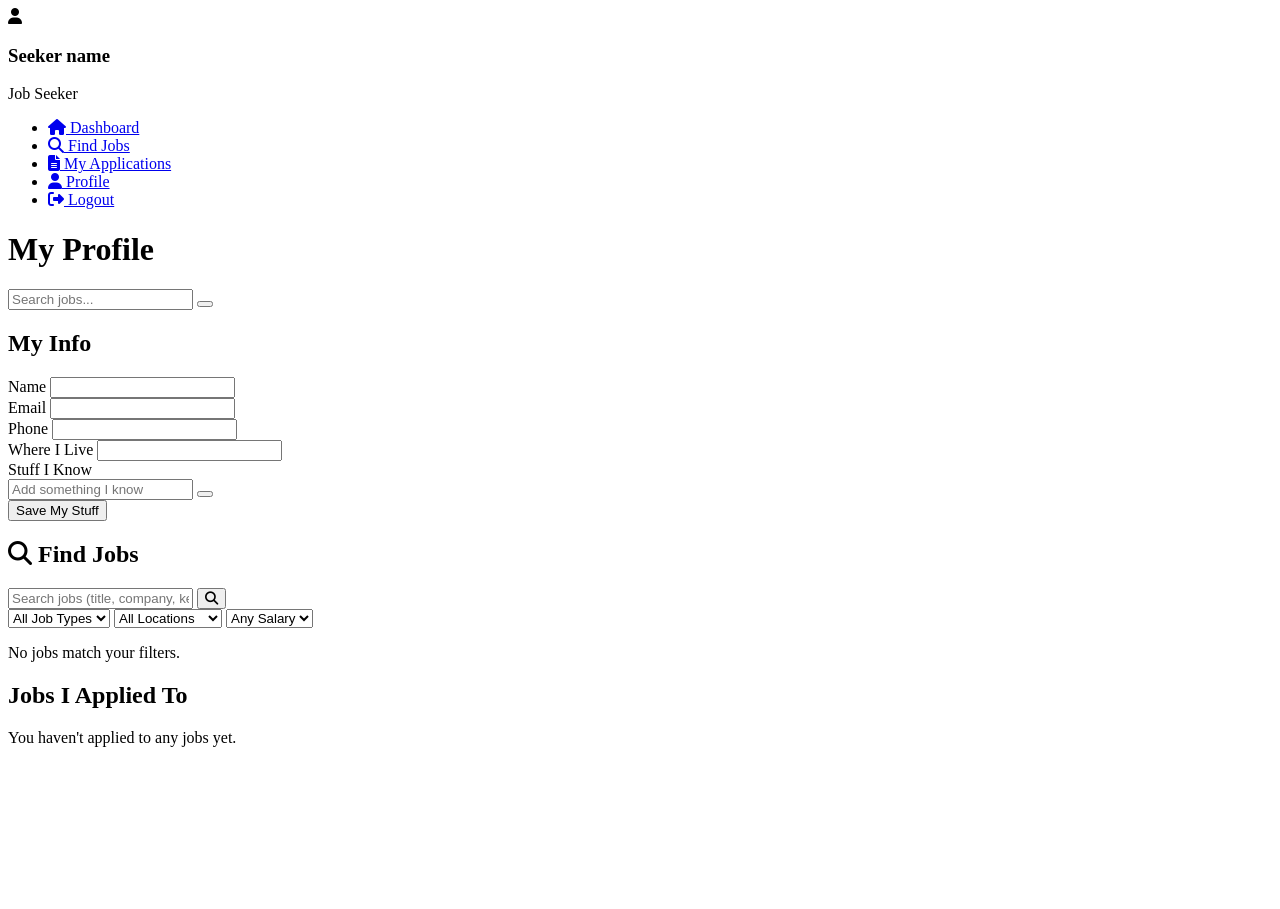
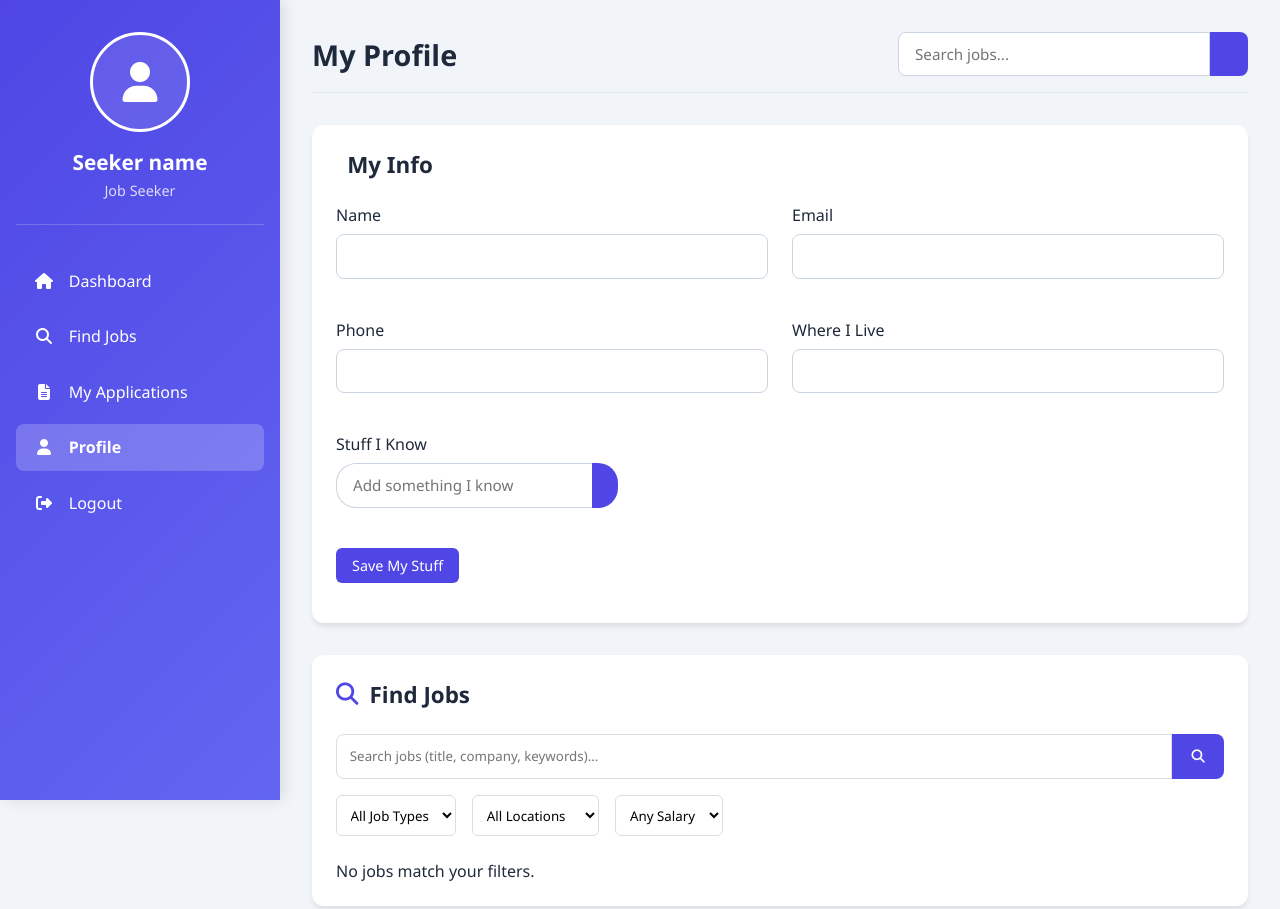
Before and after one commit to gitdajesse/Job---Portal-, a plain HTML site: page seeker-dashboard.html in a window 1280 px wide. Shown: the top 909 px of the page. Before the commit the page ends 800 px from the top, so only its background shows below. Drawn offline with Linux system fonts and the light colour scheme.

Commit message:
Update seeker-dashboard.html

```diff
--- a/seeker-dashboard.html
+++ b/seeker-dashboard.html
@@ -8,7 +8,7 @@
       rel="stylesheet"
       href="https://cdnjs.cloudflare.com/ajax/libs/font-awesome/6.4.0/css/all.min.css"
     />
-    <link rel="stylesheet" href=seeker.css" />
+    <link rel="stylesheet" href="seeker.css" />
   </head>
   <body>
     <div class="dashboard-container">
```
